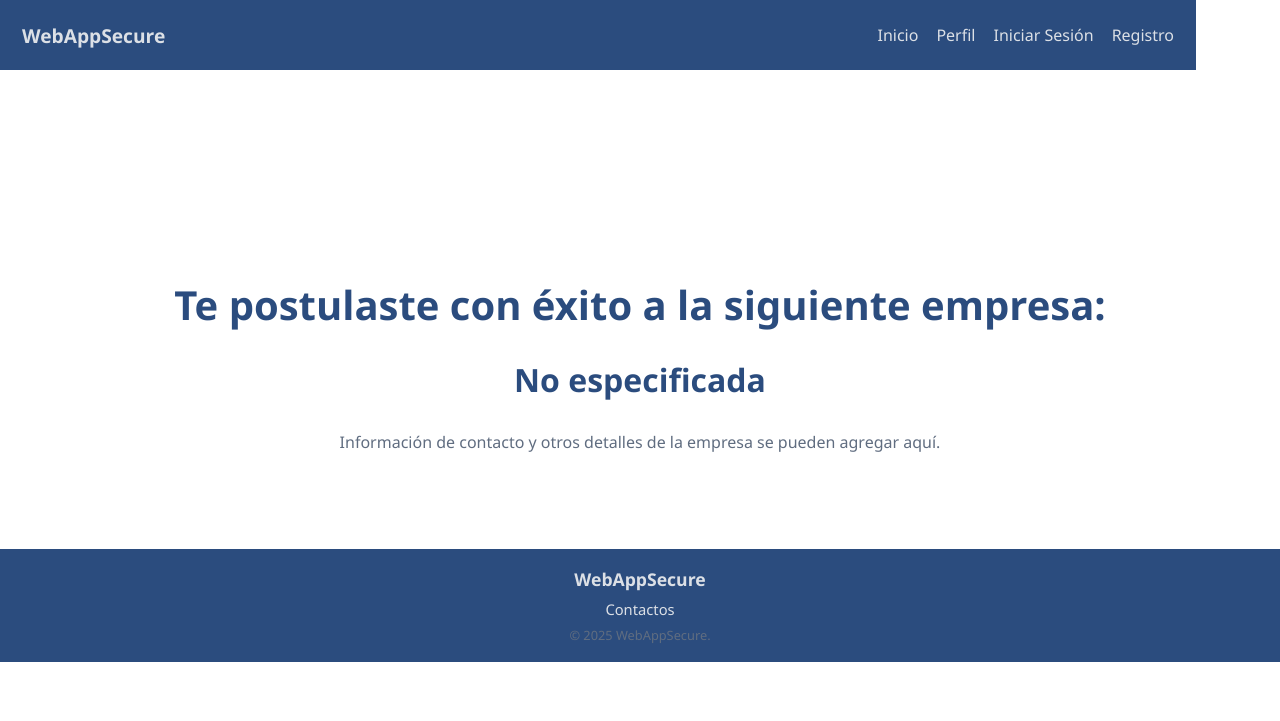
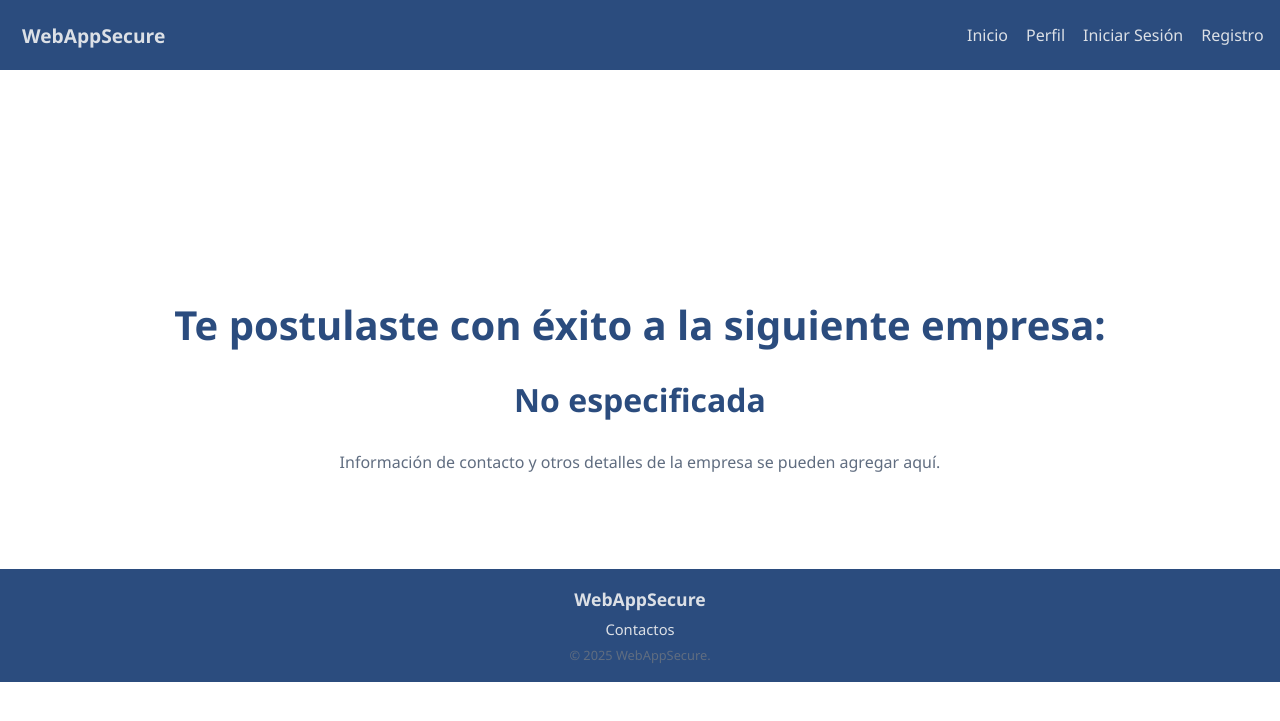
Before and after one commit to SantiAsu/ProyectoWAS, a PHP site: page /postulacionExitosa/postulacionExitosa.php in a window 1280 px wide. Shown: the top 721 px of the page. Run offline with PHP 8.4, Linux system fonts and the light colour scheme.

Commit message:
Update postulacionExitosa.css

```diff
--- a/postulacionExitosa/postulacionExitosa.css
+++ b/postulacionExitosa/postulacionExitosa.css
@@ -24,7 +24,7 @@ body {
   padding: 8px 22px;
   font-size: 1rem;
   position: fixed;
-  width: 90%;
+  width: 97%;
   top: 0;
   z-index: 10;
 }
@@ -56,7 +56,7 @@ body {
 
 /* Contenedor de la postulación exitosa */
 .postulacion-exitosa {
-  margin-top: 200px;
+  margin-top: 220px;
   text-align: center;
   padding: 50px 0;
 }
```
